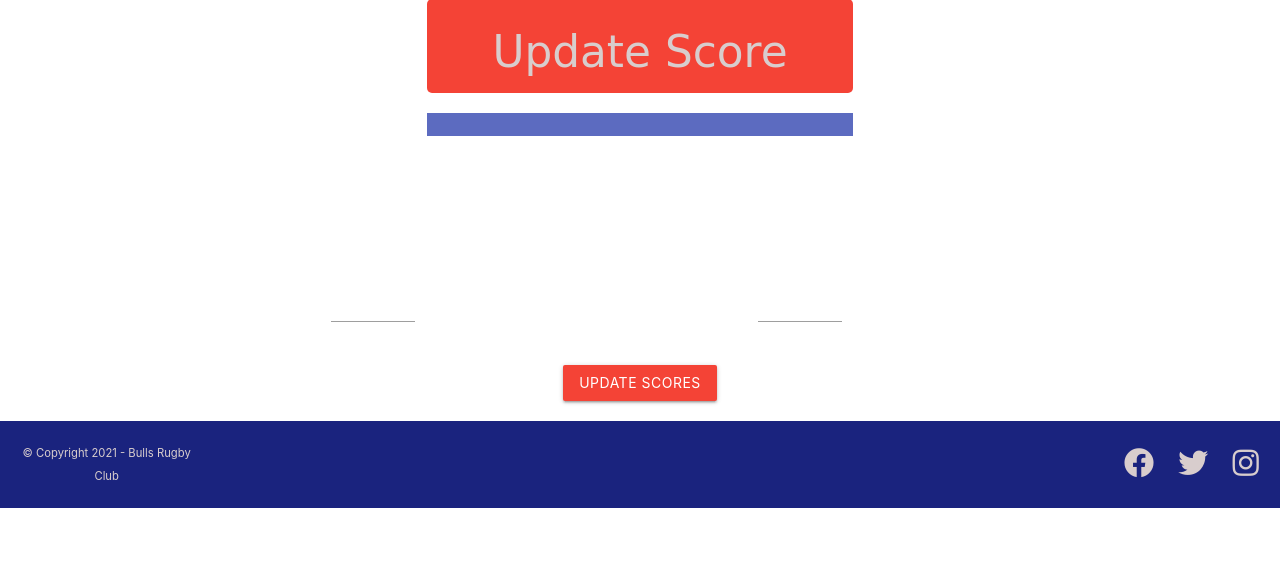
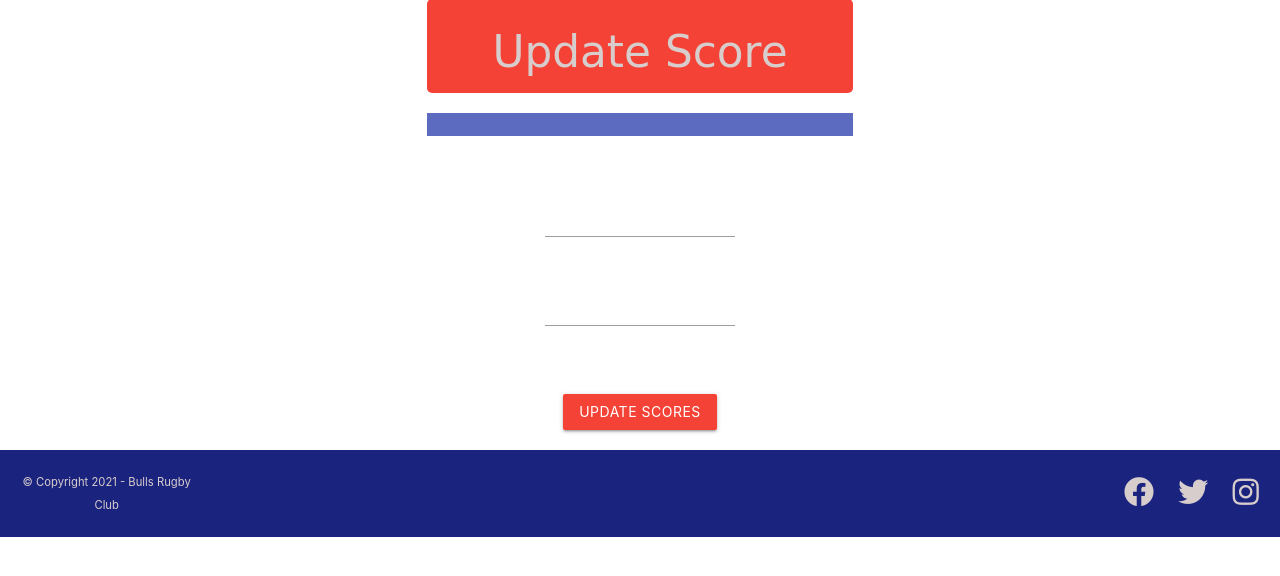
Before and after one commit to TomDillane/bulls_rugby_club, a Flask app: template templates/update_score.html in a window 1280 px wide. Shown: the part 118-694 px from the top of the page. Run offline with Flask 2, Linux system fonts and the light colour scheme; the template is opened without the code that fills it, so the values that code supplies are empty; some libraries are stand-ins or nearby versions; some web fonts are replaced.

Commit message:
Style: centralised form

```diff
--- a/templates/update_score.html
+++ b/templates/update_score.html
@@ -7,7 +7,7 @@
 </div>
 <div class="row">
     <div class="col s10 offset-s1 m4 offset-m4 indigo lighten-1 update-head">
-        <h4 class="center-align">{{game.date}}</h3>
+        <h4 class="center-align">{{game.date}}</h4>
     </div>
 </div>
 
@@ -33,19 +33,27 @@
                 <label for="venue"></label>
             </div>
         </div>
-        <div class="col s12 m3 center-align teams">
+        <div class="row center-align">
+            <div class="col s12 teams">
                 <p>{{game.team}}</p>
             </div>
-        <div class="input-field col s4 offset-s4 m1">
+        </div>
+        <div class="row">
+            <div class="input-field-score col s4 offset-s4 m2 offset-m5">
                 <input id="bullsresult" name="bullsresult" type="text" class="validate" required>
                 <label for="bullsresult"></label>
             </div>
-        <div class="col s12 m3 center-align teams">
+        </div>
+        <div class="row center-align">
+            <div class="col s12 teams">
                 <p>{{game.opposition}}</p>
             </div>
-        <div class="input-field col s4 offset-s4 m1">
-            <input id="oppresult" name="oppresult" type="text" class="validate" required>
+            <div class="row">
+                <div class="input-field-score col s4 offset-s4 m2 offset-m5">
+                    <input id="oppresult" name="oppresult" type="text" class="validate text-center" required>
                     <label for="oppresult"></label>
+                </div>
+            </div>
         </div>
     </div>
     <div class="row">
```
Lines whose indentation alone changed are shown as unchanged.
